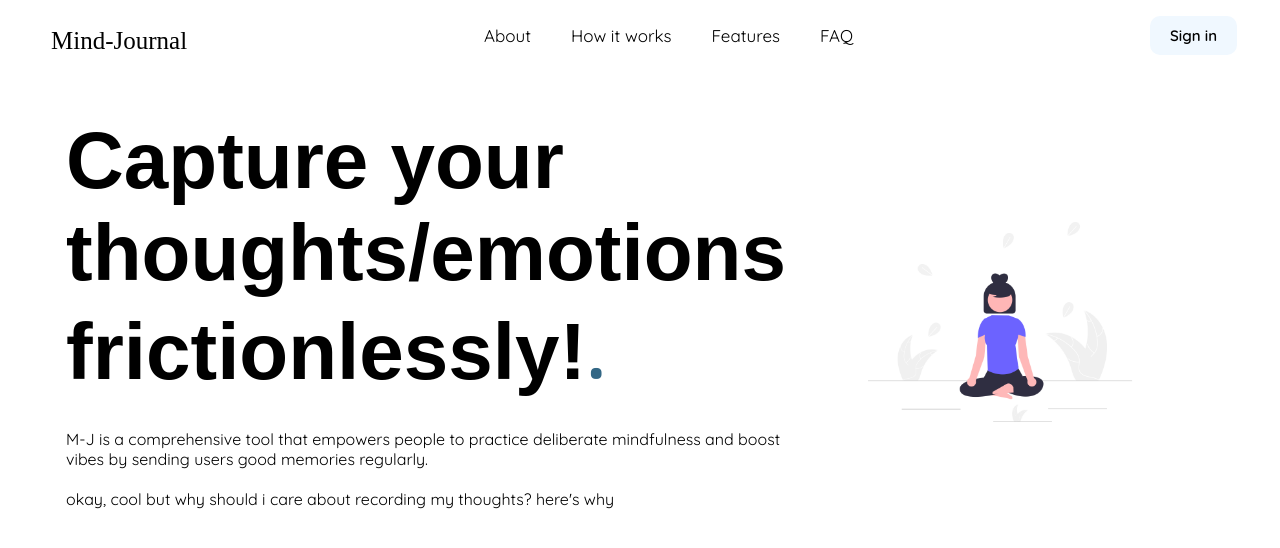
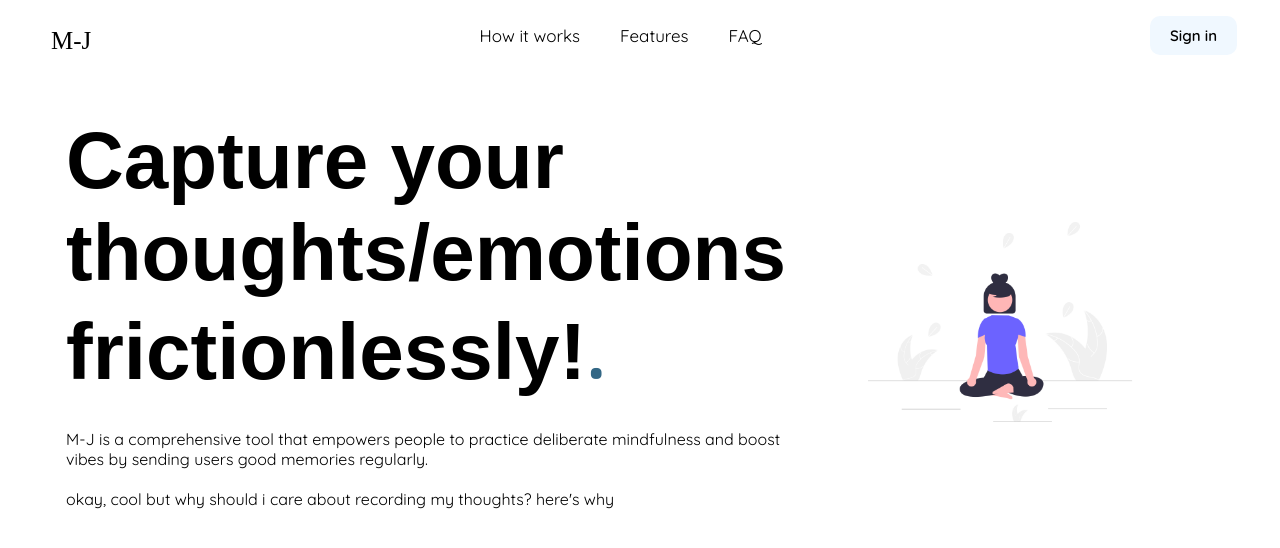
Before and after one commit to fool1280/mind-journal, a React (Create React App) app in the folder client/: page / in a window 1280 px wide. Shown: the top 548 px of the page. Built offline with nearby package versions, Linux system fonts and the light colour scheme; a web font is replaced by a local one.

Commit message:
implemented navbar

```diff
--- a/client/src/Navbar.js
+++ b/client/src/Navbar.js
@@ -1,37 +1,37 @@
 import { useState } from "react";
 import { Link } from "react-router-dom";
+import Scroll from 'react-scroll'
+const ScrollLink = Scroll.ScrollLink
+
 
 const Navbar = () => {
     const [navbar, setNavbar] = useState(false);
 
 
-    // const changeBackground = ()=>{
-    //     if(window.scrollY >= 75){
-    //         setNavbar(true)
-    //     }else{
-    //         setNavbar(false);
-    //     }
-    // }
+    const changeBackground = ()=>{
+        if(window.scrollY >= 75){
+            setNavbar(true)
+        }else{
+            setNavbar(false);
+        }
+    }
 
-    // window.addEventListener("scroll", changeBackground)
-
+    window.addEventListener("scroll", changeBackground)
 
     return (
         <nav className={navbar ? "navbar active" : "navbar"}>
             <div className="logo">
                 <Link to="/">
-                    Mind-Journal
+                M-J
                 </Link>
             </div>
             <ul className="nav-dropdwon">
+
                 <li>
-                    <Link to="/">About</Link>
+                    <Link to="/#how-iw">How it works</Link>
                 </li>
                 <li>
-                    <Link to="/gallery">How it works</Link>
-                </li>
-                <li>
-                    <Link to="/wallet">Features</Link>
+                    <Link to="/features">Features</Link>
                 </li>
                 <li>FAQ</li>
             </ul>
```
